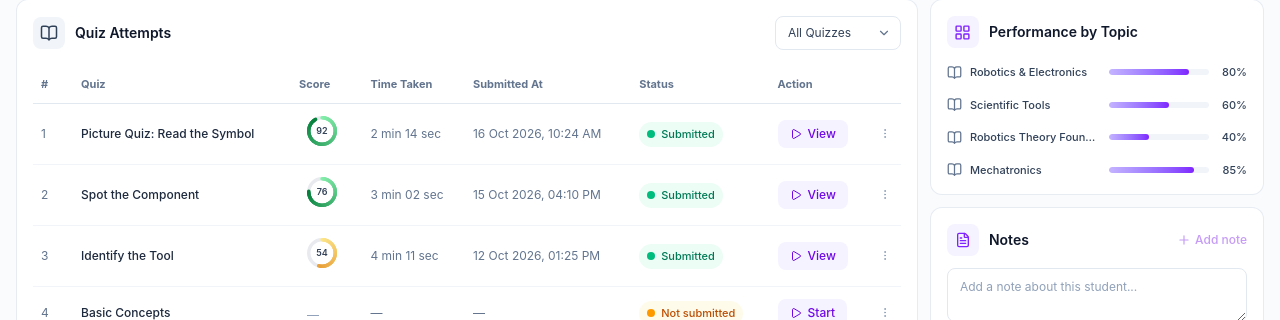
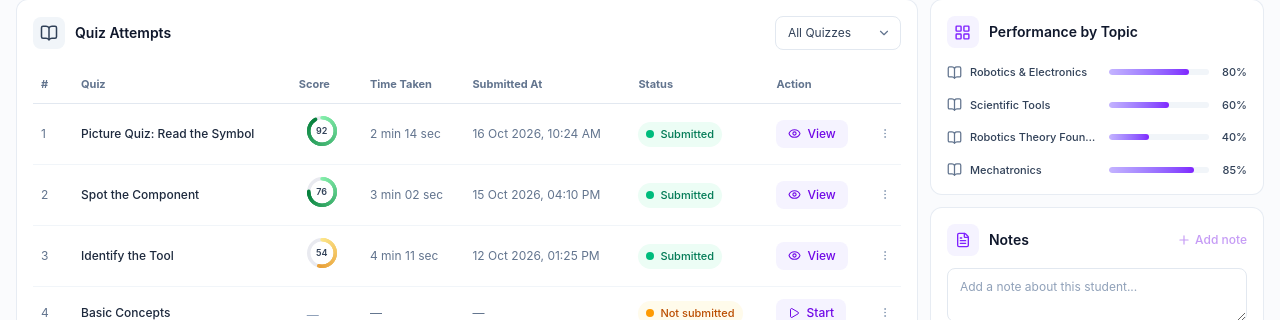
Before and after one commit to iamayushkarma/lms-dashbaord, a React (Vite) app: page / in a window 1280 px wide. Shown: the part 353-673 px from the top of the page. Built offline with nearby package versions, Linux system fonts and the light colour scheme.

Commit message:
fix(ui): improve ux in quiz report

```diff
--- a/src/studentReport/Components/QuizAttempts.tsx
+++ b/src/studentReport/Components/QuizAttempts.tsx
@@ -1,5 +1,5 @@
 import { useState } from "react";
-import { BookOpen, ChevronDown, MoreVertical, Play } from "lucide-react";
+import { BookOpen, ChevronDown, MoreVertical, Play, Eye } from "lucide-react";
 import { quizAttempts, type QuizAttempt } from "../studentReportData";
 import ScoreRing from "./ScoreRing";
 
@@ -126,10 +126,19 @@ function QuizAttempts() {
                     onClick={() => {
                       // Connect this to the quiz result or quiz launch route.
                     }}
-                    className="inline-flex items-center gap-1.5 rounded-lg bg-violet-50 px-3 py-1.5 text-xs font-medium text-violet-700 transition hover:bg-violet-100 cursor-pointer"
+                    className="inline-flex cursor-pointer items-center gap-1.5 rounded-lg bg-violet-50 px-3 py-1.5 text-xs font-medium text-violet-700 transition hover:bg-violet-100"
                   >
-                    <Play size={12} />
-                    {quiz.status === "Submitted" ? "View" : "Start"}
+                    {quiz.status === "Submitted" ? (
+                      <>
+                        <Eye size={13} />
+                        View
+                      </>
+                    ) : (
+                      <>
+                        <Play size={12} />
+                        Start
+                      </>
+                    )}
                   </button>
                 </td>
 
--- a/src/studentReport/Components/StudentReportHeader.tsx
+++ b/src/studentReport/Components/StudentReportHeader.tsx
@@ -10,7 +10,7 @@ import {
 
 function StudentReportHeader() {
   return (
-    <div className="mt-2 w-full rounded-xl border border-slate-200/60 bg-white p-3 shadow-[0_2px_6px_rgba(15,23,42,0.025),0_6px_18px_rgba(15,23,42,0.02)] sm:p-4">
+    <div className="mt-2 w-full rounded-xl border border-slate-200/60 bg-white p-3 shadow-[0_1px_3px_rgba(15,23,42,0.025),0_4px_12px_rgba(15,23,42,0.025)] sm:p-4">
       <div className="flex flex-col gap-4 lg:flex-row lg:items-center lg:justify-between">
         {/* Student details */}
         <div className="flex min-w-0 items-center gap-3">
```
